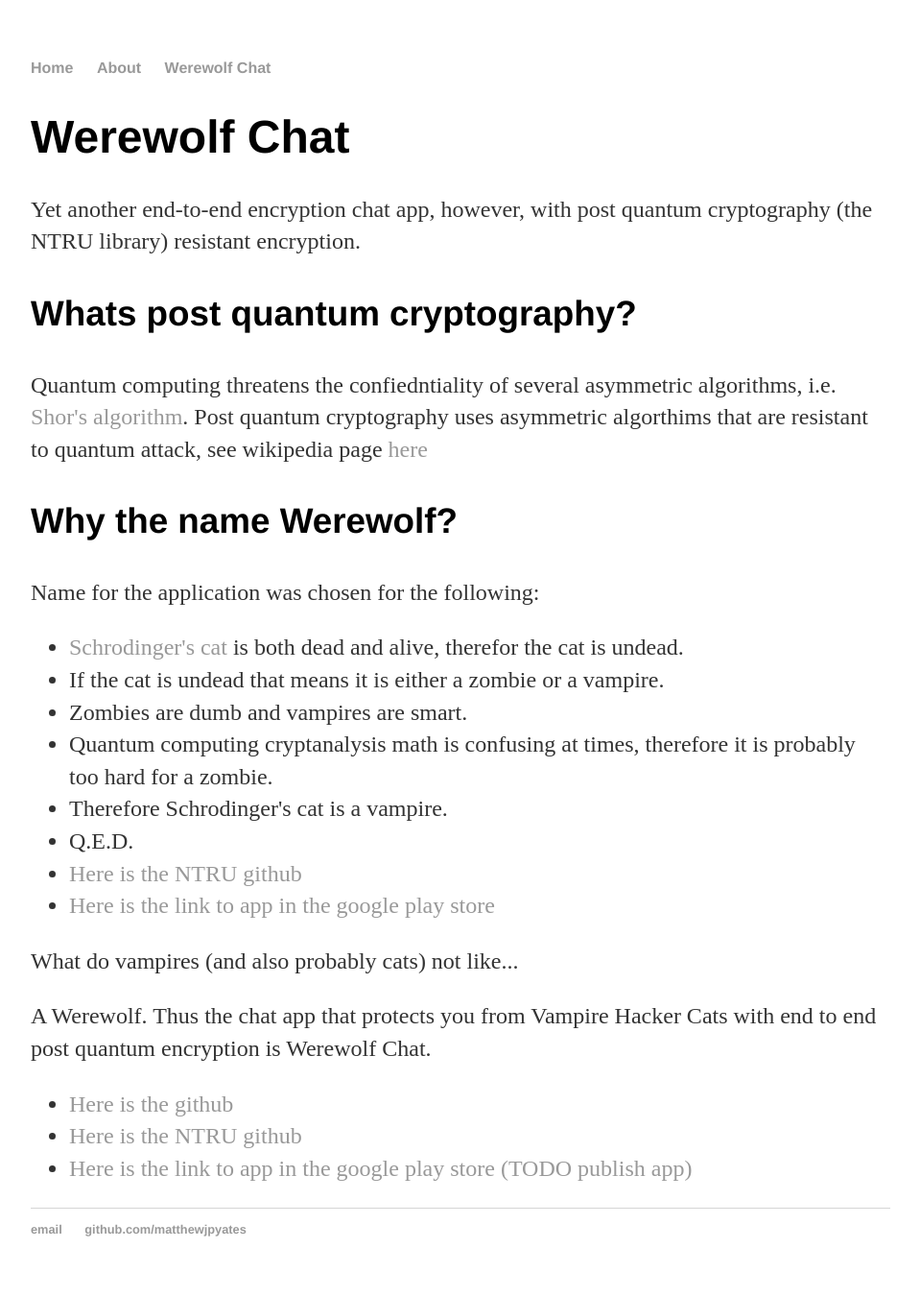
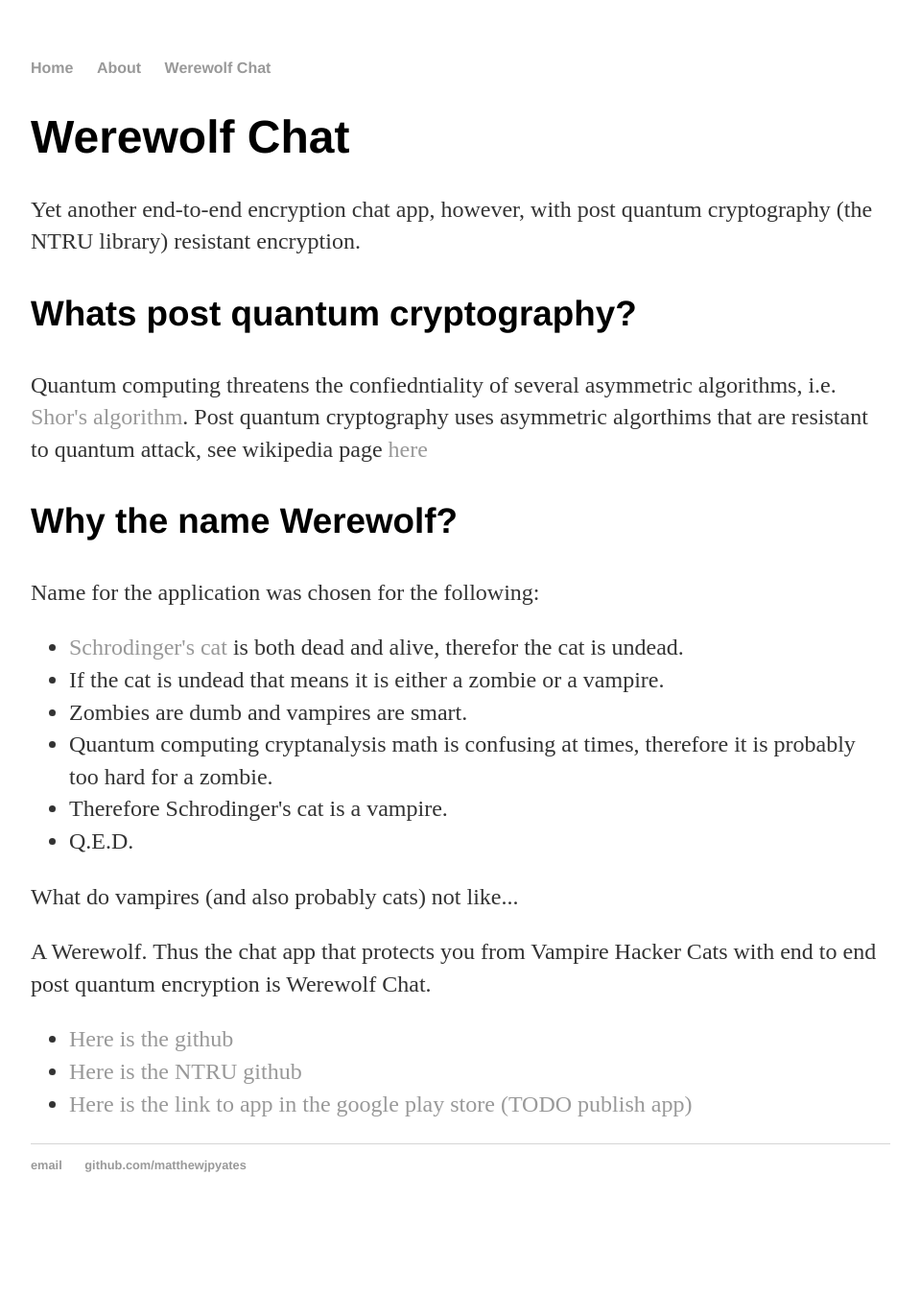
Before and after one commit to matthewjpyates/matthewjpyates.github.io, a Jekyll site: the page built from werewolfchat/index.html, in a window 1280 px wide. Shown: the whole page at 96% size, without its empty margins (160-1119 px from the left). Built offline with Jekyll 4.4.1, drawn with Linux system fonts in a browser that asks for light colours; after the commit the page ends 1283 px from its top, so only the background shows below that.

Commit message:
did stuff

```diff
--- a/werewolfchat/index.html
+++ b/werewolfchat/index.html
@@ -18,8 +18,6 @@ title: About Hank Quinlan
 				<li>Quantum computing cryptanalysis math is confusing at times, therefore it is probably too hard for a zombie.</li>
 				<li>Therefore Schrodinger's cat is a vampire. </li>
 				<li>Q.E.D.</li>
-				<li><a href="https://github.com/tbuktu/ntru">Here is the NTRU github</a></li>
-				<li><a href="#">Here is the link to app in the google play store</a></li>
 				</ul>
 <p>What do vampires (and also probably cats) not like...</p>
 <p>A Werewolf. Thus the chat app that protects you from Vampire Hacker Cats with end to end post quantum encryption is Werewolf Chat.</p>
```
